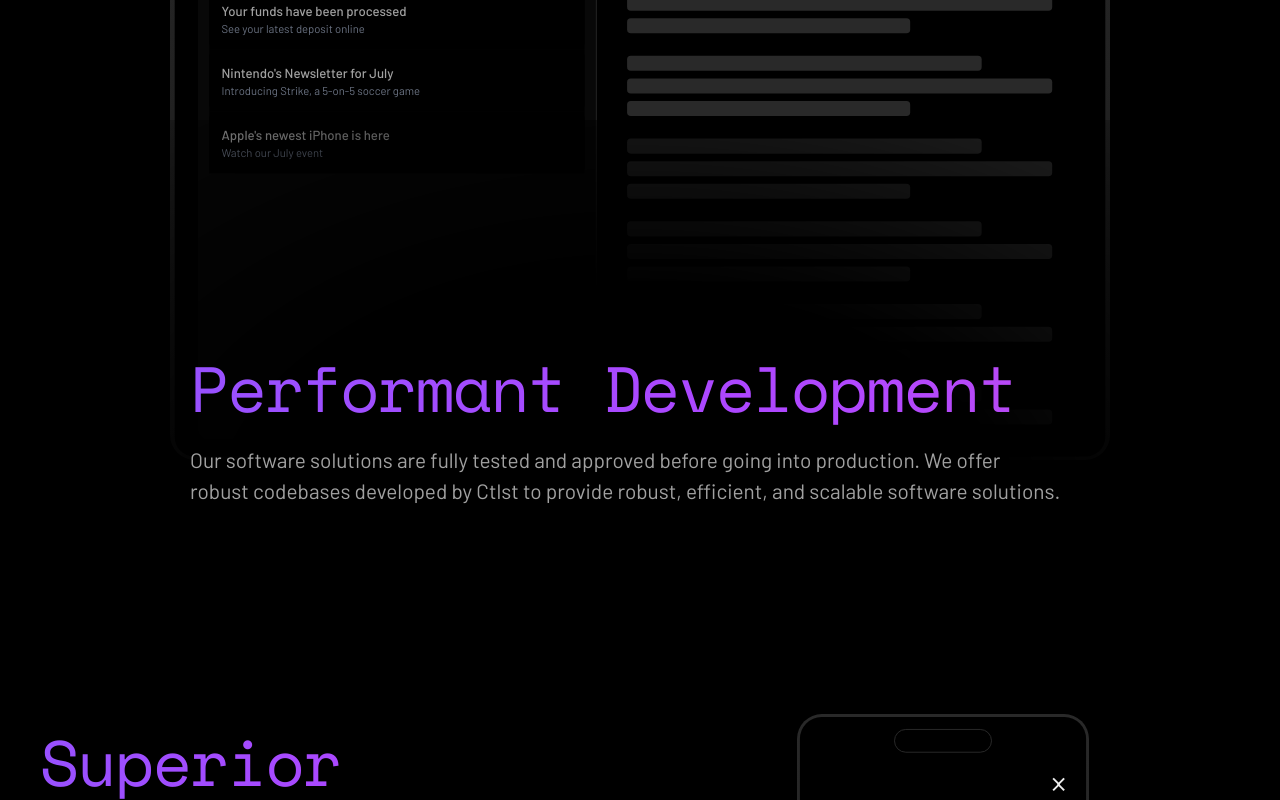
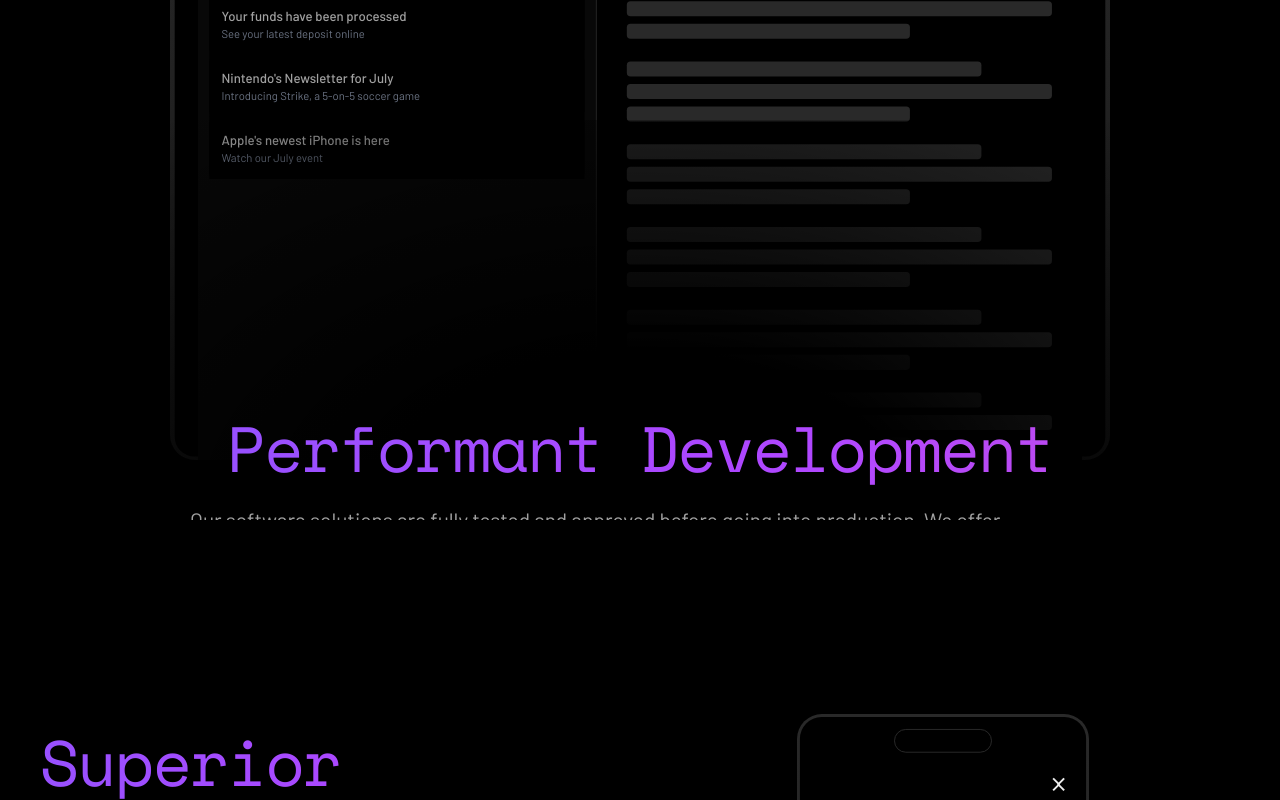
Before and after one commit to MauLight/next-symetria-landing, a Next.js app: page / in a window 1280 px wide. Shown: the part 1680-2480 px from the top of the page. Built offline with nearby package versions, Linux system fonts and the light colour scheme.

Commit message:
feat: add animation to email mock

```diff
--- a/app/components/EmailClient.tsx
+++ b/app/components/EmailClient.tsx
@@ -1,7 +1,7 @@
 /* eslint-disable react-hooks/exhaustive-deps */
 'use client'
 
-import { useEffect, useState, type ReactNode } from 'react'
+import { Dispatch, SetStateAction, useEffect, useState, type ReactNode } from 'react'
 import { AnimatePresence, motion } from 'motion/react'
 import { ArchiveBoxIcon, EnvelopeIcon } from '@heroicons/react/24/outline'
 
@@ -22,7 +22,7 @@ const titles = [
     ["New Features Just Dropped!", "Explore our latest update and supercharge your workflow"]
 ]
 
-function EmailClient({ theme }: { theme: string }): ReactNode {
+function EmailClient({ theme, setSliderStep }: { theme: string, setSliderStep: Dispatch<SetStateAction<number>> }): ReactNode {
     const [messages, setMessages] = useState([...Array(1).keys()])
     const [selectedMessages, setSelectedMessages] = useState<number[]>([])
     const [finishAnimation, setFinishAnimation] = useState<boolean>(false)
@@ -85,6 +85,9 @@ function EmailClient({ theme }: { theme: string }): ReactNode {
         if (finishAnimation) {
             archiveMessages()
             setPressButton(false)
+            setTimeout(() => {
+                setSliderStep(2)
+            }, 1000)
         }
     }, [finishAnimation])
 
--- a/app/components/ipad-case.tsx
+++ b/app/components/ipad-case.tsx
@@ -4,7 +4,7 @@ import { type ReactNode } from "react"
 
 export default function IpadCase({ children }: { children: ReactNode }) {
     return (
-        <div className="w-[940px] h-[680px] rounded-[25px] bg-gradient-to-b from-[#292929] to-[#191919]">
+        <div className="w-[940px] h-[680px] rounded-[25px] bg-gradient-to-b from-[#292929] to-[#191919] overflow-hidden">
             <div className="w-full h-full scale-[99%] bg-black rounded-[20px]">
                 {
                     children
--- a/app/ui/developerHub.tsx
+++ b/app/ui/developerHub.tsx
@@ -1,23 +1,42 @@
 'use client'
 
-import { useState } from 'react'
+import { useEffect, useState } from 'react'
 import IpadCase from '../components/ipad-case'
 import EmailClient from '../components/EmailClient'
 import { animatedGradientText } from '../styles'
+import { AnimatePresence, motion } from 'motion/react'
 
 export default function DeveloperHub() {
 
     const [theme] = useState<'dark' | 'light'>('dark')
+    const [sliderStep, setSliderStep] = useState<number>(1)
+
+    useEffect(() => {
+        console.log(sliderStep, 'The Step')
+    }, [sliderStep])
 
     return (
         <section className="relative w-full flex justify-center overflow-hidden">
             <div className="w-full max-w-[1440px] h-screen flex justify-center items-center">
                 <IpadCase>
-                    <EmailClient theme={theme} />
+                    <AnimatePresence>
+                        {
+                            sliderStep === 1 && (
+                                <motion.div
+                                    initial={{ opacity: 0, scale: 0 }}
+                                    animate={{ opacity: 1, scale: 1 }}
+                                    transition={{ duration: 0.3 }}
+                                    exit={{ opacity: 0 }}
+                                >
+                                    <EmailClient setSliderStep={setSliderStep} theme={theme} />
+                                </motion.div>
+                            )
+                        }
+                    </AnimatePresence>
                 </IpadCase>
             </div>
-            <div className='absolute top-100 left-0 z-50 w-full h-full flex justify-center pt-[220px] bg-radial from-black from-40% to-transparent'>
-                <div className='flex flex-col gap-y-2'>
+            <div className='absolute top-100 left-0 z-50 w-full h-full flex justify-center pt-[280px] bg-radial from-black from-30% to-transparent to-90%'>
+                <div className='flex flex-col items-center gap-y-2'>
                     <h1 className={`font-sym-title tracking-tight antialiased ${animatedGradientText} text-[4rem]`}>Performant Development</h1>
                     <p className='text-sym-text-secondary text-[1.3rem] text-balance w-full max-w-[900px]'>Our software solutions are fully tested and approved before going into production. We offer robust codebases developed by Ctlst to provide robust, efficient, and scalable software solutions.</p>
                 </div>
--- a/app/ui/hero.tsx
+++ b/app/ui/hero.tsx
@@ -22,7 +22,7 @@ export default function Hero() {
                             animate={{ opacity: 1, scale: 1, transition: { duration: 1, ease: 'easeOut' } }}
                         >
                             <h1 className={`w-full font-sym-title ${animatedGradientText} text-[22rem] leading-none tracking-tighter`}>
-                                Ctlst<small className="text-[5rem]">.</small>
+                                Ctlst<small className="text-[10rem]">.</small>
                             </h1>
                         </motion.div>
 
```
